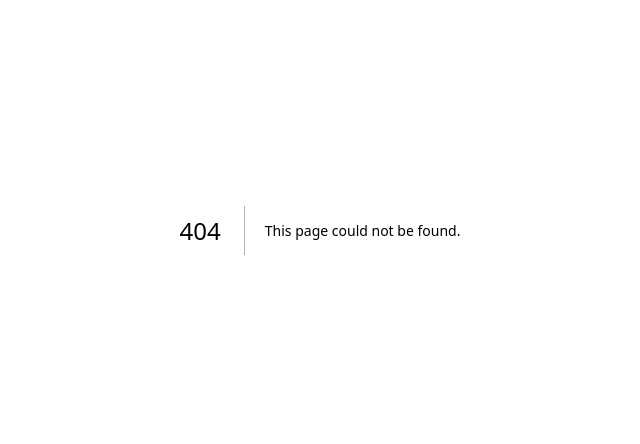
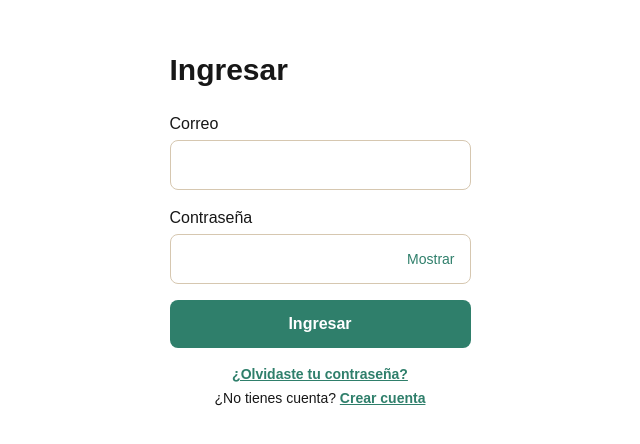
Before and after one commit to Alejandrodelosrios/segundoProyectoIHC, a Next.js app in the folder frontend/: page /ingresar in a window 1280 px wide. Before the commit this address had no page. Shown: the part 170-614 px from the top of the page, without its empty margins (320-960 px from the left). Built offline with nearby package versions, Linux system fonts and the light colour scheme.

Commit message:
Agrega pagina de ingreso

```diff
--- /dev/null
+++ b/frontend/app/ingresar/page.tsx
@@ -0,0 +1,16 @@
+import FormularioIngreso from "@/componentes/FormularioIngreso";
+
+type Props = {
+  searchParams: Promise<{ creada?: string }>;
+};
+
+export default async function PaginaIngreso({ searchParams }: Props) {
+  const { creada } = await searchParams;
+
+  return (
+    <main className="mx-auto flex min-h-screen max-w-md flex-col justify-center gap-6 p-6">
+      <h1 className="text-3xl font-bold">Ingresar</h1>
+      <FormularioIngreso cuentaCreada={creada === "1"} />
+    </main>
+  );
+}
--- /dev/null
+++ b/frontend/componentes/FormularioIngreso.tsx
@@ -0,0 +1,88 @@
+"use client";
+
+import { useState, type FormEvent } from "react";
+import Link from "next/link";
+import { useRouter } from "next/navigation";
+
+import { ingresar, ErrorApi } from "@/lib/api";
+import { validarCorreo } from "@/lib/validaciones";
+import Boton from "./Boton";
+import CampoTexto from "./CampoTexto";
+import MensajeError from "./MensajeError";
+
+type Props = { cuentaCreada?: boolean };
+
+export default function FormularioIngreso({ cuentaCreada = false }: Props) {
+  const router = useRouter();
+  const [correo, setCorreo] = useState("");
+  const [contrasena, setContrasena] = useState("");
+  const [errorCorreo, setErrorCorreo] = useState<string>();
+  const [errorContrasena, setErrorContrasena] = useState<string>();
+  const [errorGeneral, setErrorGeneral] = useState("");
+  const [cargando, setCargando] = useState(false);
+
+  async function enviar(evento: FormEvent<HTMLFormElement>) {
+    evento.preventDefault();
+    setErrorGeneral("");
+
+    const errorDeCorreo = validarCorreo(correo);
+    const errorDeContrasena = contrasena ? undefined : "Escribe tu contraseña";
+    setErrorCorreo(errorDeCorreo);
+    setErrorContrasena(errorDeContrasena);
+    if (errorDeCorreo || errorDeContrasena) return;
+
+    setCargando(true);
+    try {
+      await ingresar(correo.trim(), contrasena);
+      router.replace("/inicio");
+      router.refresh();
+    } catch (error) {
+      setErrorGeneral(error instanceof ErrorApi ? error.message : "Ocurrió un error inesperado");
+      setCargando(false);
+    }
+  }
+
+  return (
+    <form onSubmit={enviar} noValidate className="flex w-full flex-col gap-4">
+      {cuentaCreada && (
+        <p
+          role="status"
+          className="rounded-lg border border-emerald-300 bg-emerald-50 p-3 text-sm text-emerald-800"
+        >
+          Cuenta creada. Ahora inicia sesión.
+        </p>
+      )}
+      <MensajeError mensaje={errorGeneral} />
+      <CampoTexto
+        id="correo"
+        etiqueta="Correo"
+        tipo="email"
+        valor={correo}
+        alCambiar={setCorreo}
+        error={errorCorreo}
+        autoComplete="email"
+      />
+      <CampoTexto
+        id="contrasena"
+        etiqueta="Contraseña"
+        tipo="password"
+        valor={contrasena}
+        alCambiar={setContrasena}
+        error={errorContrasena}
+        autoComplete="current-password"
+      />
+      <Boton texto="Ingresar" textoCargando="Ingresando..." cargando={cargando} />
+      <div className="flex flex-col items-center gap-1 text-sm">
+        <Link href="/recuperar" className="font-semibold text-menta-oscuro underline">
+          ¿Olvidaste tu contraseña?
+        </Link>
+        <p>
+          ¿No tienes cuenta?{" "}
+          <Link href="/registro" className="font-semibold text-menta-oscuro underline">
+            Crear cuenta
+          </Link>
+        </p>
+      </div>
+    </form>
+  );
+}
```
